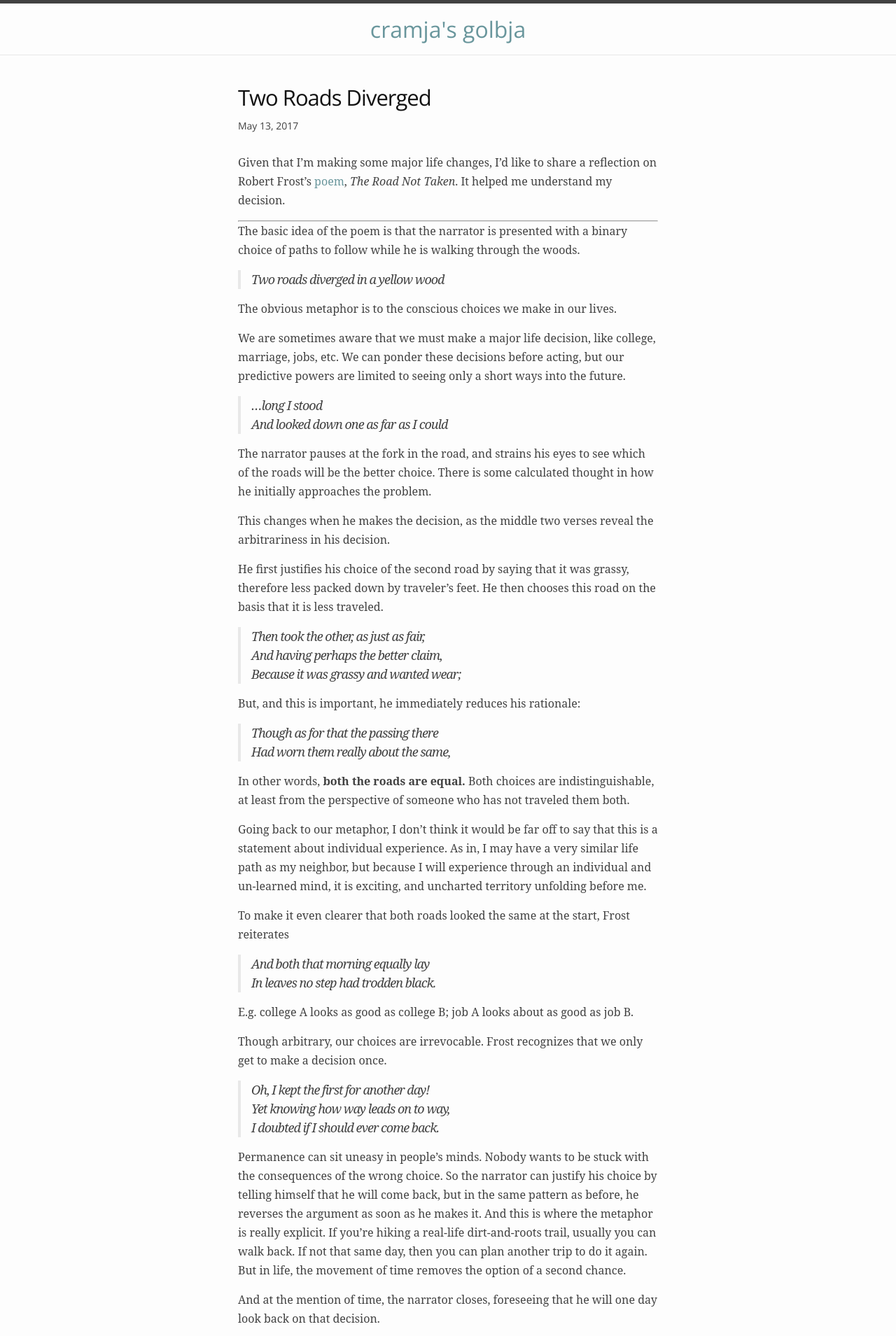
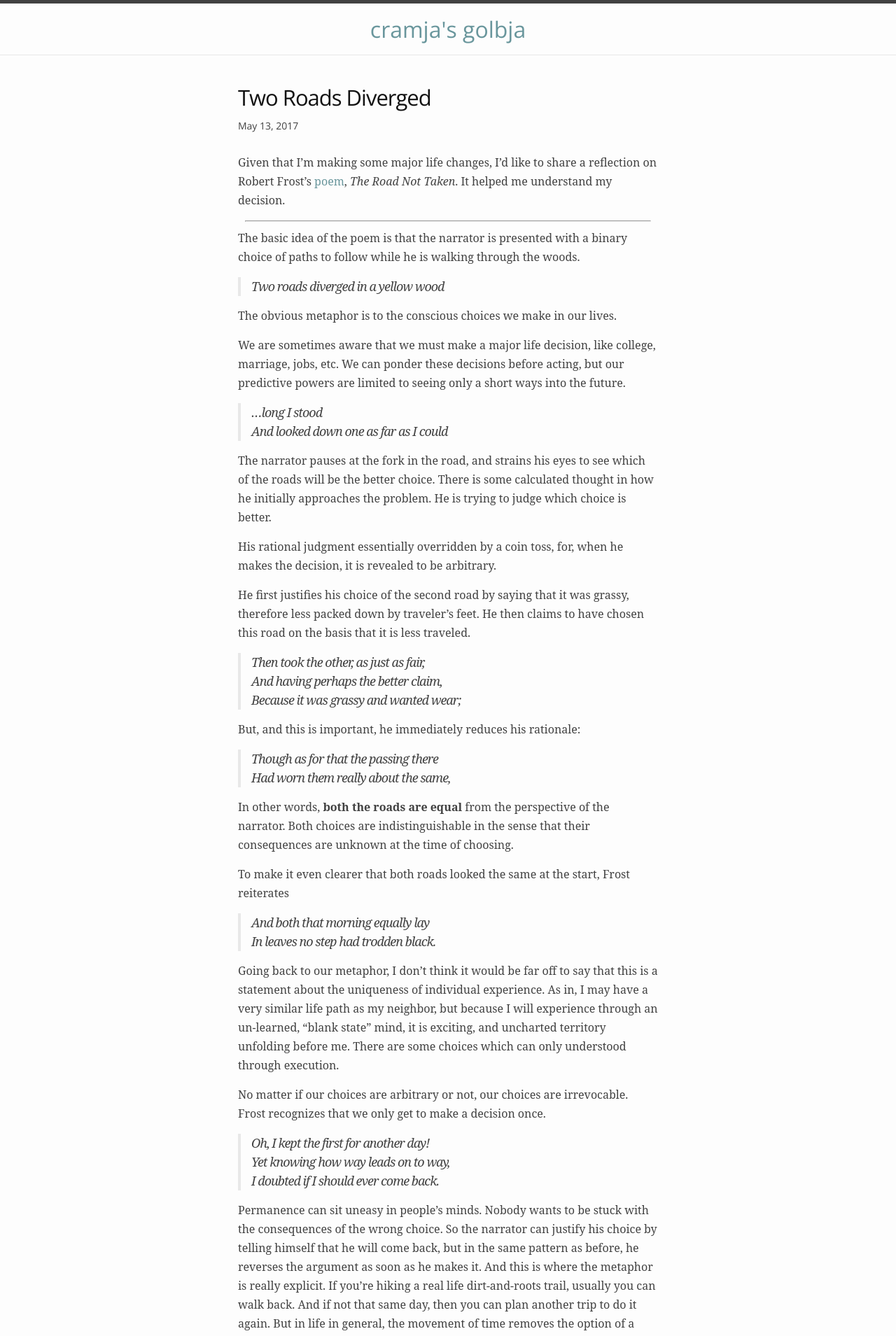
Before and after one commit to cramja/cramja.github.io, a Jekyll site: the page built from _posts/2017-05-13-robertfrost.md, in a window 1280 px wide. Shown: the top 1909 px of the page at 70% size. Built offline with Jekyll 4.4.1, drawn with Linux system fonts in a browser that asks for light colours; some of the changed text lies outside the part shown.

Commit message:
few spelling

```diff
--- a/_posts/2017-05-13-robertfrost.md
+++ b/_posts/2017-05-13-robertfrost.md
@@ -10,8 +10,6 @@ Given that I'm making some major life changes, I'd like to share a reflection on
 
 ___
 
-
-
 The basic idea of the poem is that the narrator is presented with a binary choice of paths to follow while he is walking through the woods.
 
 > Two roads diverged in a yellow wood
@@ -23,11 +21,11 @@ We are sometimes aware that we must make a major life decision, like college, ma
 > ...long I stood <br>
 > And looked down one as far as I could
 
-The narrator pauses at the fork in the road, and strains his eyes to see which of the roads will be the better choice. There is some calculated thought in how he initially approaches the problem.
+The narrator pauses at the fork in the road, and strains his eyes to see which of the roads will be the better choice. There is some calculated thought in how he initially approaches the problem. He is trying to judge which choice is better.
 
-This changes when he makes the decision, as the middle two verses reveal the arbitrariness in his decision.
+His rational judgment essentially overridden by a coin toss, for, when he makes the decision, it is revealed to be arbitrary.
 
-He first justifies his choice of the second road by saying that it was grassy, therefore less packed down by traveler's feet. He then chooses this road on the basis that it is less traveled.
+He first justifies his choice of the second road by saying that it was grassy, therefore less packed down by traveler's feet. He then claims to have chosen this road on the basis that it is less traveled.
 
 > Then took the other, as just as fair, <br>
 And having perhaps the better claim, <br>
@@ -38,24 +36,22 @@ But, and this is important, he immediately reduces his rationale:
 > Though as for that the passing there <br>
 > Had worn them really about the same,
 
-In other words, **both the roads are equal.** Both choices are indistinguishable, at least from the perspective of someone who has not traveled them both.
-
-Going back to our metaphor, I don't think it would be far off to say that this is a statement about individual experience. As in, I may have a very similar life path as my neighbor, but because I will experience through an individual and un-learned mind, it is exciting, and uncharted territory unfolding before me.
+In other words, **both the roads are equal** from the perspective of the narrator. Both choices are indistinguishable in the sense that their consequences are unknown at the time of choosing.
 
 To make it even clearer that both roads looked the same at the start, Frost reiterates
 
 > And both that morning equally lay <br>
 > In leaves no step had trodden black.
 
-E.g. college A looks as good as college B; job A looks about as good as job B.
+Going back to our metaphor, I don't think it would be far off to say that this is a statement about the uniqueness of individual experience. As in, I may have a very similar life path as my neighbor, but because I will experience through an un-learned, "blank state" mind, it is exciting, and uncharted territory unfolding before me. There are some choices which can only understood through execution.
 
-Though arbitrary, our choices are irrevocable. Frost recognizes that we only get to make a decision once.
+No matter if our choices are arbitrary or not, our choices are irrevocable. Frost recognizes that we only get to make a decision once.
 
 > Oh, I kept the first for another day!<br>
 Yet knowing how way leads on to way,<br>
 I doubted if I should ever come back.
 
-Permanence can sit uneasy in people's minds. Nobody wants to be stuck with the consequences of the wrong choice. So the narrator can justify his choice by telling himself that he will come back, but in the same pattern as before, he reverses the argument as soon as he makes it. And this is where the metaphor is really explicit. If you're hiking a real-life dirt-and-roots trail, usually you can walk back. If not that same day, then you can plan another trip to do it again. But in life, the movement of time removes the option of a second chance.
+Permanence can sit uneasy in people's minds. Nobody wants to be stuck with the consequences of the wrong choice. So the narrator can justify his choice by telling himself that he will come back, but in the same pattern as before, he reverses the argument as soon as he makes it. And this is where the metaphor is really explicit. If you're hiking a real life dirt-and-roots trail, usually you can walk back. And if not that same day, then you can plan another trip to do it again. But in life in general, the movement of time removes the option of a second chance.
 
 And at the mention of time, the narrator closes, foreseeing that he will one day look back on that decision.
 
--- a/_sass/_layout.scss
+++ b/_sass/_layout.scss
@@ -1,3 +1,7 @@
+hr {
+  margin: 10px;
+}
+
 .page-wrap {
   min-height: 100%;
   margin-bottom: -$footer-height;
```
